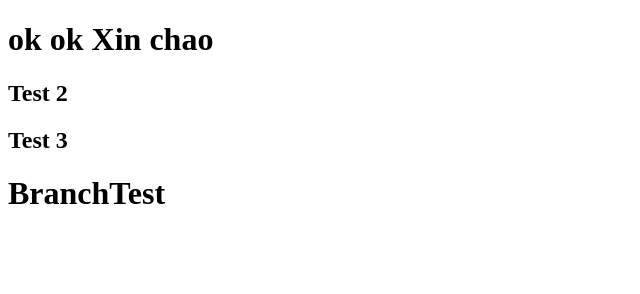
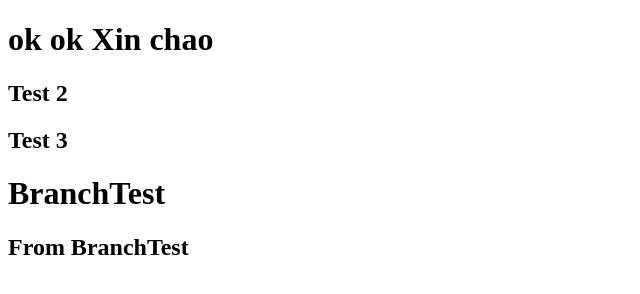
Before and after one commit to doduckhangCNTT/test-github, a plain HTML site: page index.html in a window 1280 px wide. Shown: the whole page, without its empty margins (0-640 px from the left). Drawn offline with Linux system fonts and the light colour scheme.

Commit message:
from branchTest

```diff
--- a/index.html
+++ b/index.html
@@ -13,5 +13,7 @@
     <h2>Test 3</h2>
 
     <h1>BranchTest</h1>
+
+    <h2>From BranchTest</h2>
   </body>
 </html>
```
